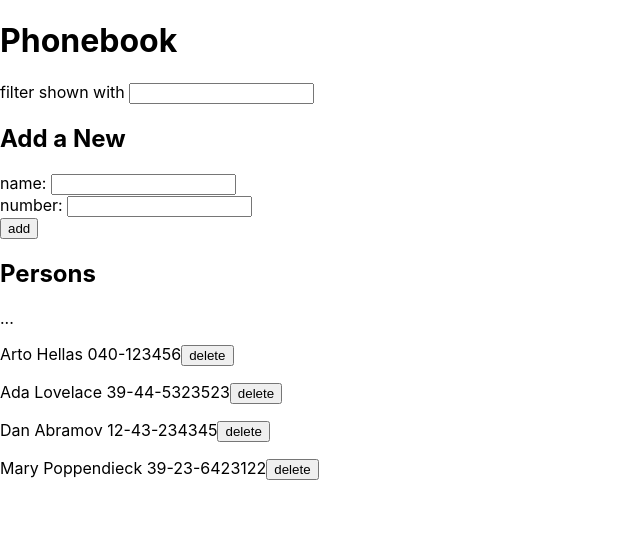
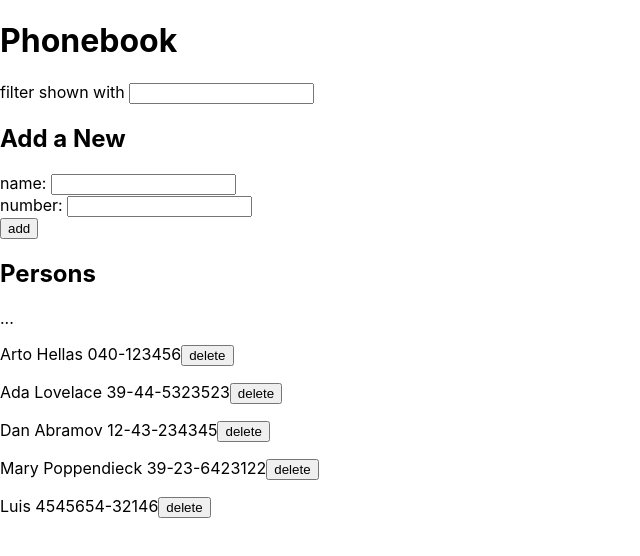
Before and after one commit to Aushzlten12/fullstackOpen, a React (Create React App) app in the folder part2/phonebook/: page / in a window 1280 px wide. Shown: the top 556 px of the page, without its empty margins (0-640 px from the left). Built offline with nearby package versions, Linux system fonts and the light colour scheme; data requests are answered from the project's data file.

Commit message:
Exercise 2.18 finished

```diff
--- a/part2/phonebook/db.json
+++ b/part2/phonebook/db.json
@@ -19,6 +19,11 @@
       "name": "Mary Poppendieck",
       "number": "39-23-6423122",
       "id": 4
+    },
+    {
+      "name": "Luis",
+      "number": "4545654-32146",
+      "id": 5
     }
   ]
 }
--- a/part2/phonebook/src/components/Filter.js
+++ b/part2/phonebook/src/components/Filter.js
@@ -2,7 +2,6 @@ import React from "react";
 
 const Filter = ({ fieldSearch, setFieldSearch }) => {
   const handleFieldSearch = (event) => {
-    console.log(event.target.value);
     setFieldSearch(event.target.value);
   };
   return (
--- a/part2/phonebook/src/components/PersonForm.js
+++ b/part2/phonebook/src/components/PersonForm.js
@@ -4,12 +4,10 @@ const PersonForm = ({ persons, setPersons, method }) => {
   const [newName, setNewName] = useState("");
   const [newPhone, setNewPhone] = useState("");
   const handleNoteChange = (event) => {
-    console.log(event.target.value);
     setNewName(event.target.value);
   };
 
   const handlePhoneChange = (event) => {
-    console.log(event.target.value);
     setNewPhone(event.target.value);
   };
 
@@ -29,7 +27,28 @@ const PersonForm = ({ persons, setPersons, method }) => {
         setNewPhone("");
       });
     } else {
-      alert(`${personObject.name} is already added to phonebook`);
+      if (
+        window.confirm(
+          `${personObject.name} is already added to phonebook, replace the old number with a new one`,
+        )
+      ) {
+        const id = persons.find(
+          (person) => person.name === personObject.name,
+        ).id;
+        method.update(personObject, id).then((personUpdated) =>
+          setPersons(
+            persons.map((item) => {
+              if (item.id === id) {
+                return personUpdated;
+              } else {
+                return item;
+              }
+            }),
+          ),
+        );
+        setNewName("");
+        setNewPhone("");
+      }
     }
   };
   return (
--- a/part2/phonebook/src/services/persons.js
+++ b/part2/phonebook/src/services/persons.js
@@ -16,10 +16,16 @@ const remove = async (id) => {
   return await request.then((response) => response);
 };
 
+const update = async (newObject, id) => {
+  const request = axios.put(`${baseUrl}/${id}`, newObject);
+  return await request.then((response) => response.data);
+};
+
 const personsService = {
   getAll,
   create,
   remove,
+  update,
 };
 
 export default personsService;
```
